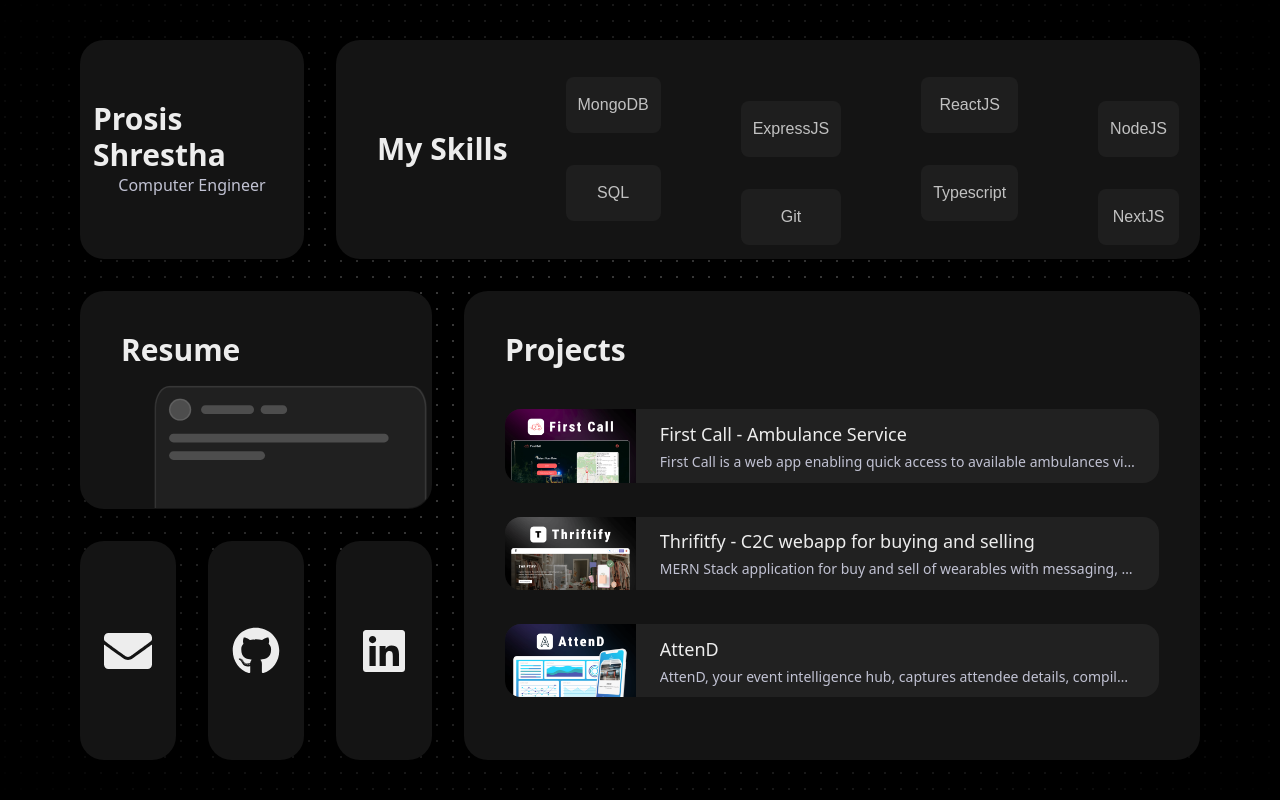
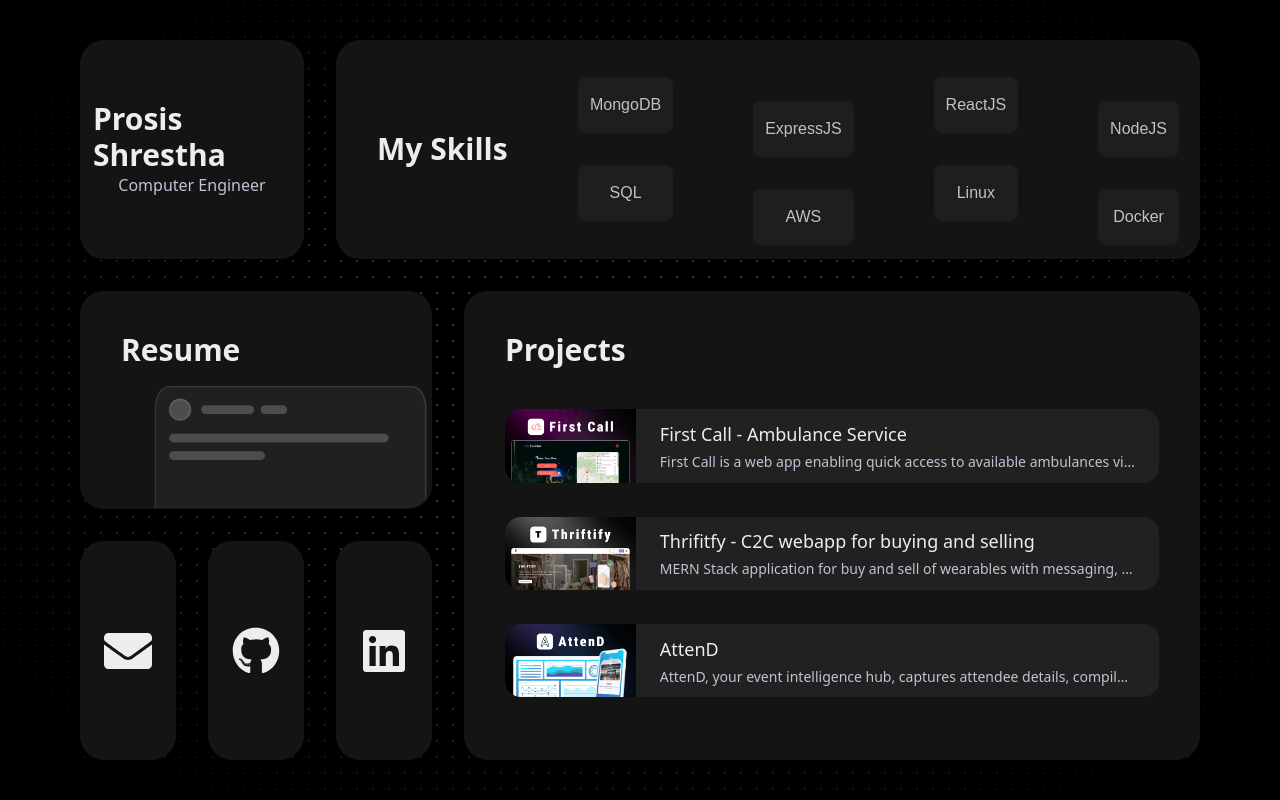
Before and after one commit to prosis-shrestha/my-portfolio, a Next.js app: page / in a window 1280 px wide. Built offline with nearby package versions, Linux system fonts and the light colour scheme.

Commit message:
updated skills

```diff
--- a/components/BentoGridItem.tsx
+++ b/components/BentoGridItem.tsx
@@ -143,10 +143,12 @@
 const TechStack = () => {
   const techLists = [
     ["MongoDB", "SQL"],
-    ["ExpressJS", "Git"],
-    ["ReactJS", "Typescript"],
-    ["NodeJS", "NextJS"],
-    // ["Docker", ""],
+    ["ExpressJS", "AWS"],
+    // ["ExpressJS", "Git"],
+    // ["ReactJS", "Typescript"],
+    ["ReactJS", "Linux"],
+    ["NodeJS", "Docker"],
+    // ["NodeJS", "NextJS"],
   ];
 
   return (
```
